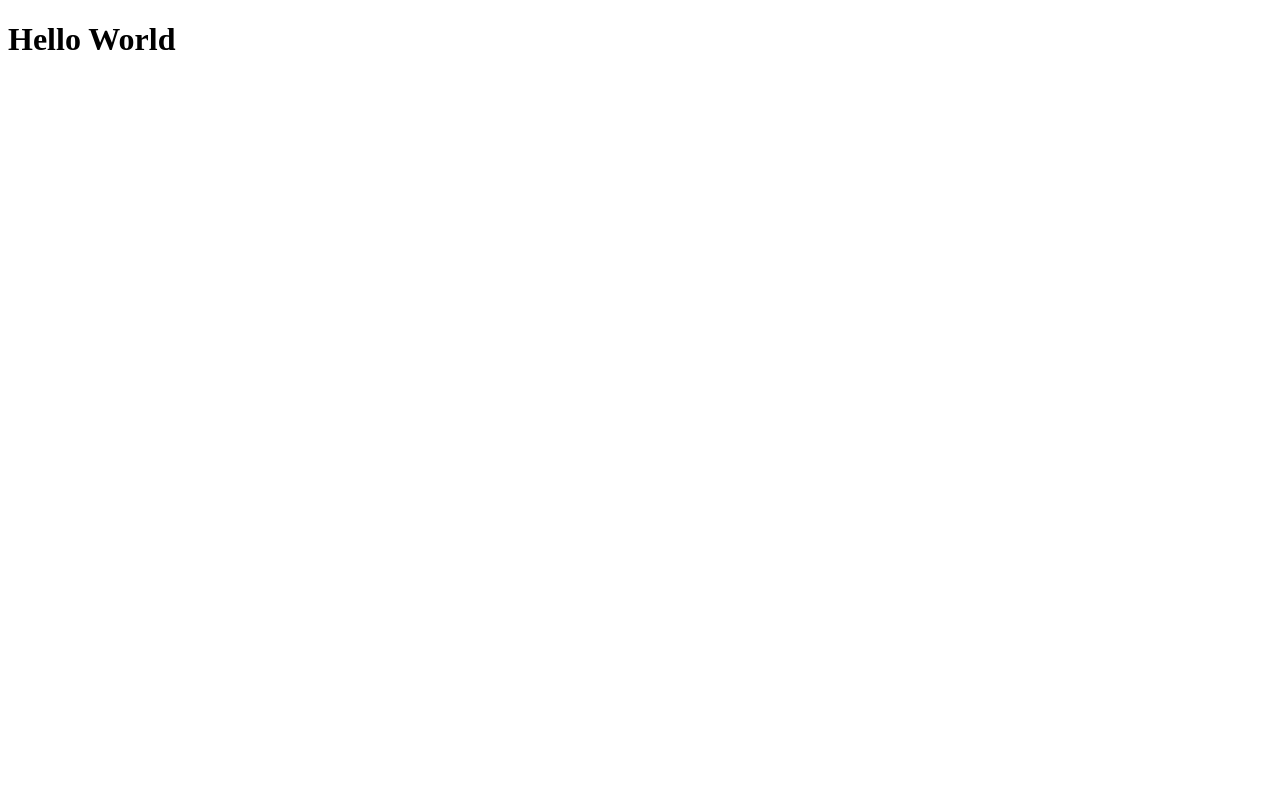
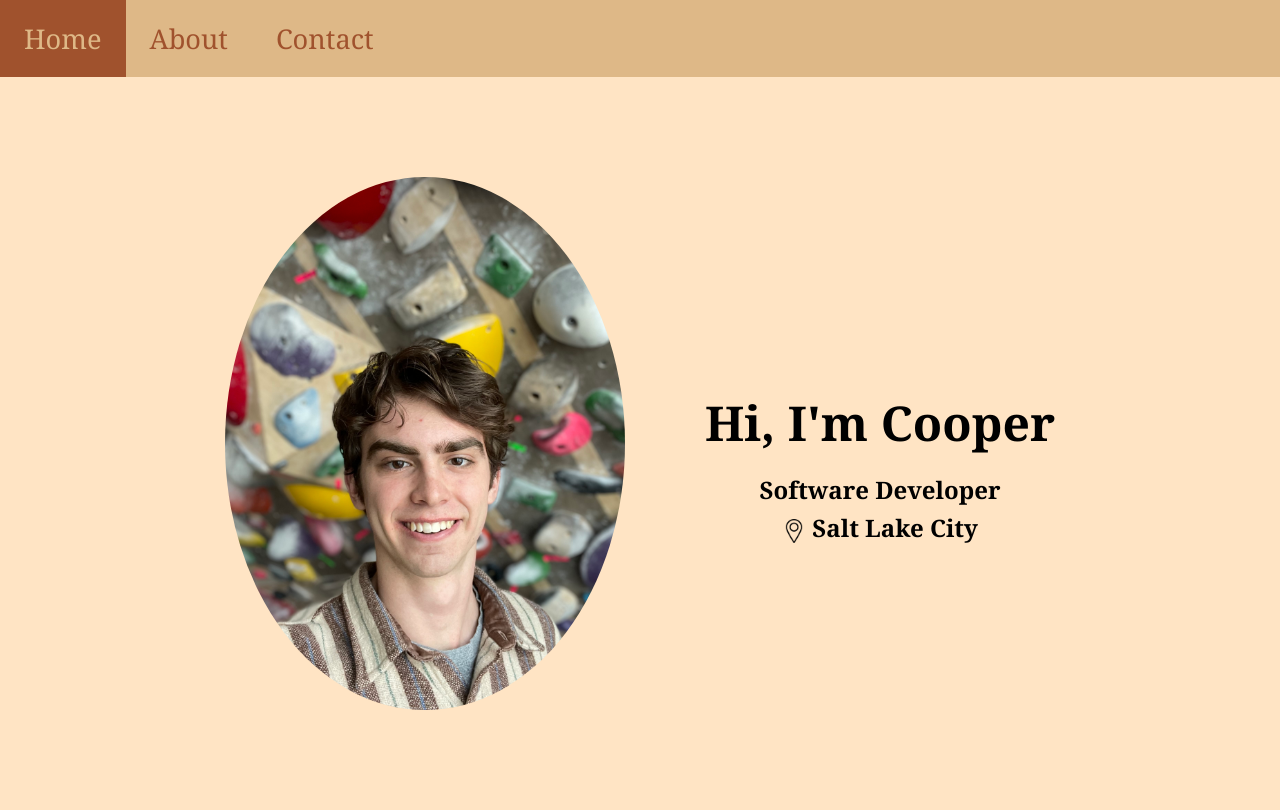
Before and after one commit to cooperspinelli/cooperspinelli.github.io, a plain HTML site: page index.html in a window 1280 px wide. Drawn offline with Linux system fonts and the light colour scheme.

Commit message:
Website skeleton

```diff
--- a/index.html
+++ b/index.html
@@ -3,9 +3,24 @@
 <head>
   <meta charset="UTF-8">
   <meta name="viewport" content="width=device-width, initial-scale=1.0">
-  <title>Document</title>
+  <link rel="stylesheet" href="style.css">
 </head>
 <body>
-  <h1>Hello World</h1>
+  <div class="topnav">
+    <a id="selected" href="#">Home</a>
+    <a href="about.html">About</a>
+    <a href="contact.html">Contact</a>
+  </div>
+
+  <div id="spacer"></div>
+  <div class="centered">
+    <img class="oval" src="portrait.jpg" width=400px alt="Whoops!">
+    <div class="intro">
+      <h1>Hi, I'm Cooper</h1>
+      <h2>Software Developer</h2>
+      <h2><img class="location-pin" src="location-pin.png" alt="Location Pin">  Salt Lake City</h2>
+    </div>
+  </div>
+  <div id="spacer"></div>
 </body>
 </html>
--- /dev/null
+++ b/style.css
@@ -0,0 +1,80 @@
+.oval {
+  border-radius: 50%;
+  border-right: 200px;
+}
+
+.centered {
+  display: flex;
+  justify-content: center;
+
+}
+
+.intro {
+  margin-left: 80px;
+  display: flex;
+  align-items: center;
+  flex-direction: column;
+  justify-content: center;
+}
+
+.intro h1 {
+  font-size: 300%;
+  margin-bottom: -2px;
+}
+
+.intro h2 {
+  margin-bottom: -15px;
+}
+
+body, html {
+  margin: 0;
+  padding: 0;
+  background-color: bisque;
+  font-family:Georgia, 'Times New Roman', Times, serif;
+}
+
+.topnav {
+  background-color:burlywood;
+  overflow: hidden;
+}
+
+.topnav a {
+    float: left;
+    display: block;
+    color:sienna;
+    text-align: center;
+    padding: 20px 24px;
+    text-decoration: none;
+    font-size: 170%;
+}
+
+.topnav a:hover {
+  background-color: sienna;
+  color: burlywood;
+}
+
+#selected {
+  background-color: sienna;
+  color: burlywood;
+}
+
+
+#spacer {
+  height: 100px;
+}
+
+.topnav div {
+  height: 100%;
+  width: 130px;
+  background-color:lightgoldenrodyellow;
+  display: inline-flex;
+  align-items: center;
+  justify-content: center;
+  font-size: 200%;
+}
+
+img.location-pin {
+  width: 1em;
+  height: auto;
+  vertical-align: middle;
+}
```
Also changed, not shown: about.html (added, +16 -0 lines), contact.html (added, +16 -0 lines), location-pin.png (added), portrait.jpg (added).
